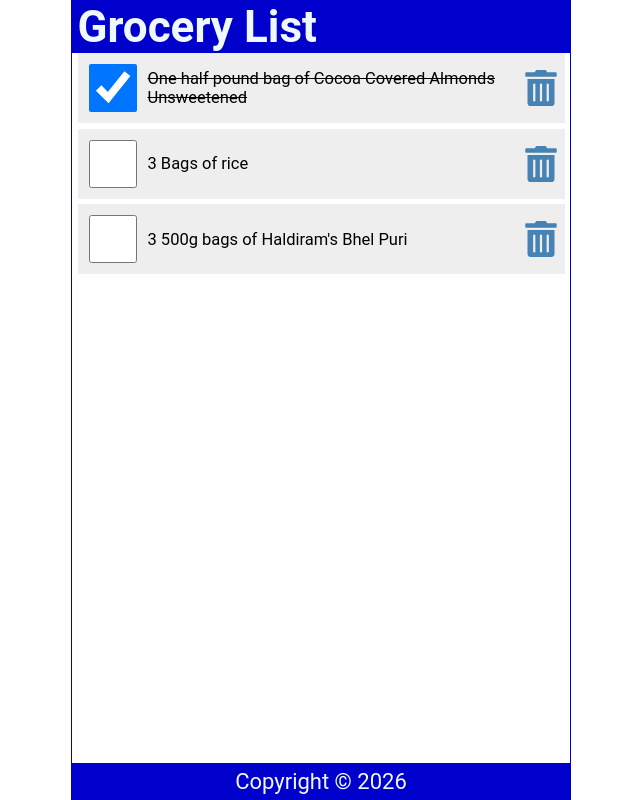
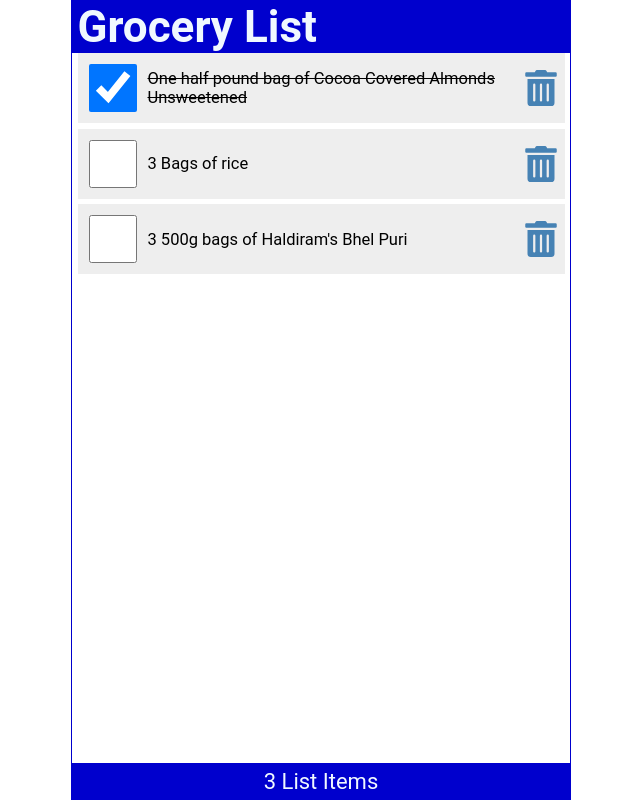
Before and after one commit to Olaoluwa19/react-full-course, a React (Vite) app in the folder 08tut-prop-drilling/: page / in a window 1280 px wide. Shown: the whole page, without its empty margins (319-959 px from the left). Built offline with nearby package versions, Linux system fonts and the light colour scheme.

Commit message:
feat: went further down the rabbit hole by drilling function through abstration to parent elements

```diff
--- a/08tut-prop-drilling/src/App.jsx
+++ b/08tut-prop-drilling/src/App.jsx
@@ -44,7 +44,7 @@
         handleCheck={handleCheck}
         handleDelete={handleDelete}
       />
-      <Footer />
+      <Footer length={items.length} />
     </div>
   );
 }
--- a/08tut-prop-drilling/src/Content.jsx
+++ b/08tut-prop-drilling/src/Content.jsx
@@ -1,33 +1,14 @@
-import { FaTrashAlt } from "react-icons/fa";
+import ItemList from "./ItemList";
 
 const Content = ({ items, handleCheck, handleDelete }) => {
   return (
     <main>
       {items.length ? (
-        <ul>
-          {items.map((item) => (
-            <li className="item" key={item.id}>
-              <input
-                id={item.id}
-                type="checkbox"
-                onChange={() => handleCheck(item.id)}
-                checked={item.checked}
-              />
-              <label
-                style={item.checked ? { textDecoration: "line-through" } : null}
-                htmlFor={item.id}
-                onDoubleClick={() => handleCheck(item.id)}
-              >
-                {item.item}
-              </label>
-              <FaTrashAlt
-                onClick={() => handleDelete(item.id)}
-                role="button"
-                tabIndex="0"
-              />
-            </li>
-          ))}
-        </ul>
+        <ItemList
+          items={items}
+          handleCheck={handleCheck}
+          handleDelete={handleDelete}
+        />
       ) : (
         <p style={{ marginTop: "2rem" }}>Your list is empty.</p>
       )}
--- a/08tut-prop-drilling/src/Footer.jsx
+++ b/08tut-prop-drilling/src/Footer.jsx
@@ -1,10 +1,11 @@
 import React from "react";
 
-const Footer = () => {
-  const today = new Date();
+const Footer = ({ length }) => {
   return (
     <footer>
-      <p>Copyright &copy; {today.getFullYear()}</p>
+      <p>
+        {length} List {length === 1 ? "item" : "Items"}
+      </p>
     </footer>
   );
 };
--- /dev/null
+++ b/08tut-prop-drilling/src/ItemList.jsx
@@ -0,0 +1,18 @@
+import LineItem from "./LineItem";
+
+const ItemList = ({ items, handleCheck, handleDelete }) => {
+  return (
+    <ul>
+      {items.map((item) => (
+        <LineItem
+          key={item.id}
+          item={item}
+          handleCheck={handleCheck}
+          handleDelete={handleDelete}
+        />
+      ))}
+    </ul>
+  );
+};
+
+export default ItemList;
--- /dev/null
+++ b/08tut-prop-drilling/src/LineItem.jsx
@@ -0,0 +1,29 @@
+import { FaTrashAlt } from "react-icons/fa";
+
+const LineItem = ({ item, handleCheck, handleDelete }) => {
+  return (
+    <li className="item" key={item.id}>
+      <input
+        id={item.id}
+        type="checkbox"
+        onChange={() => handleCheck(item.id)}
+        checked={item.checked}
+      />
+      <label
+        style={item.checked ? { textDecoration: "line-through" } : null}
+        htmlFor={item.id}
+        onDoubleClick={() => handleCheck(item.id)}
+      >
+        {item.item}
+      </label>
+      <FaTrashAlt
+        onClick={() => handleDelete(item.id)}
+        role="button"
+        tabIndex="0"
+        aria-label={`Delete ${item.item}`}
+      />
+    </li>
+  );
+};
+
+export default LineItem;
```
